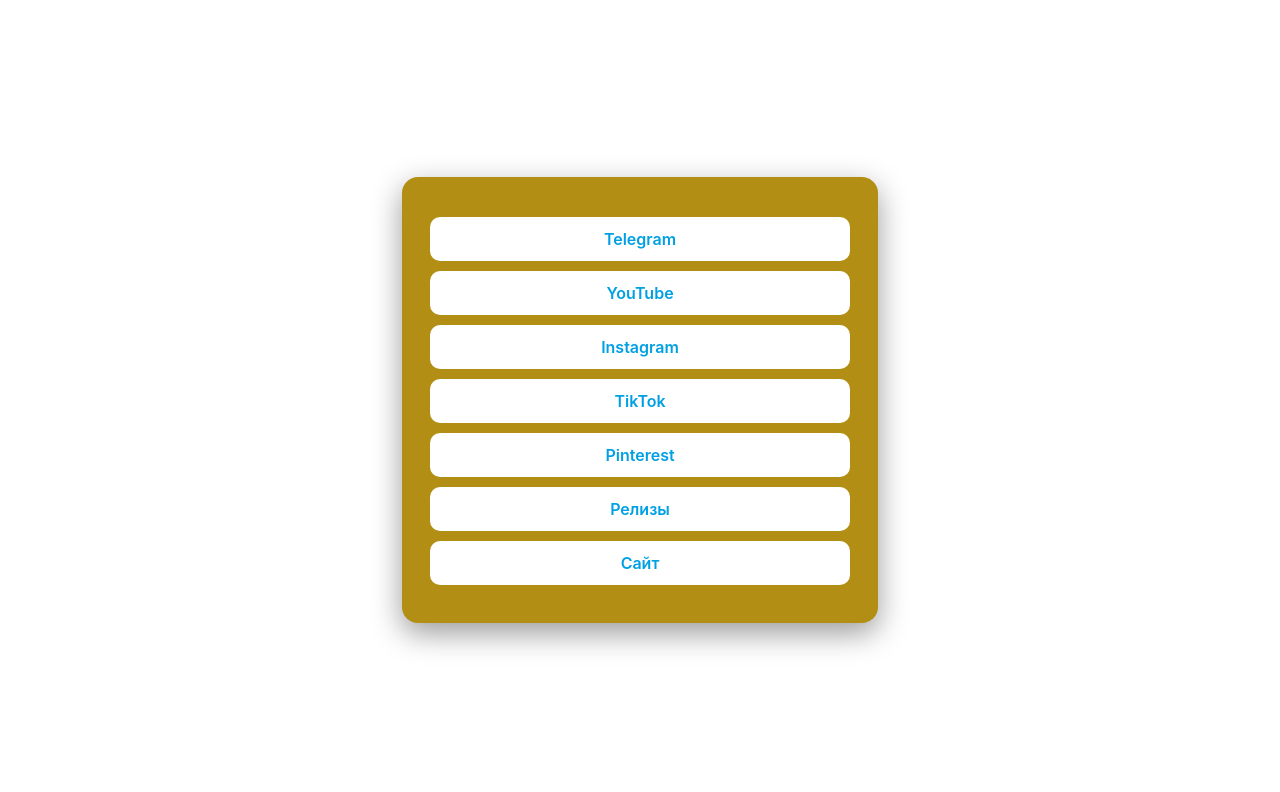
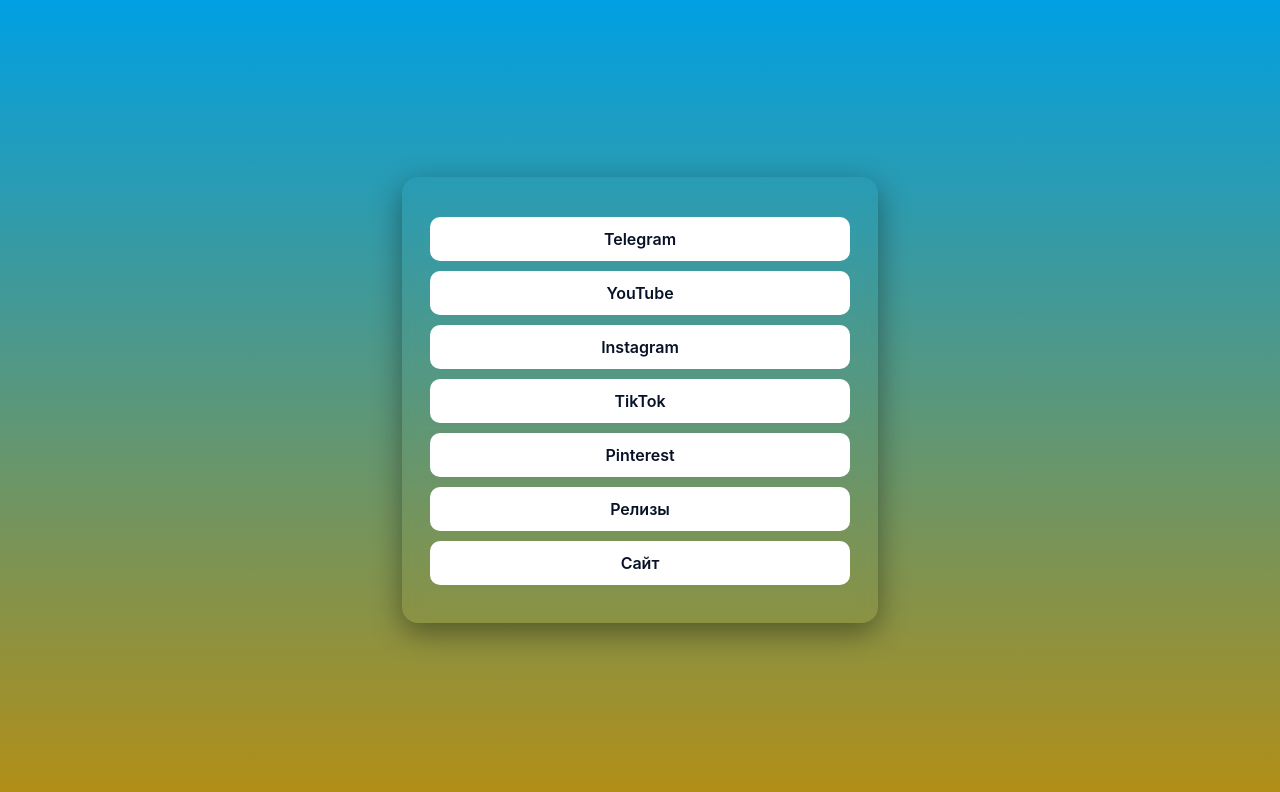
Before and after one commit to railwayskz/-, a plain HTML site: page index.html in a window 1280 px wide. Drawn offline with Linux system fonts and the light colour scheme.

Commit message:
Update index.html

```diff
--- a/index.html
+++ b/index.html
@@ -11,7 +11,7 @@
       justify-content: center;
       min-height: 100vh;
       margin: 0;
-      background: linear-gradient(to bottom,#00a0e3 );
+      background: linear-gradient(to bottom,#00a0e3, #b38e15);
       color: #fff;
     }
     .card {
@@ -20,7 +20,7 @@
       padding: 28px;
       border-radius: 16px;
       box-shadow: 0 10px 30px rgba(0, 0, 0, 0.4);
-      background: #b38e15;
+      background: ##00a0e3;
       backdrop-filter: blur(8px);
     }
     h1 {
@@ -35,7 +35,7 @@
       margin: 10px 0;
       border-radius: 10px;
       background: #fff;
-      color: #00a0e3;
+      color: #071127;
       text-align: center;
       font-weight: 600;
       transition: 0.2s;
```
